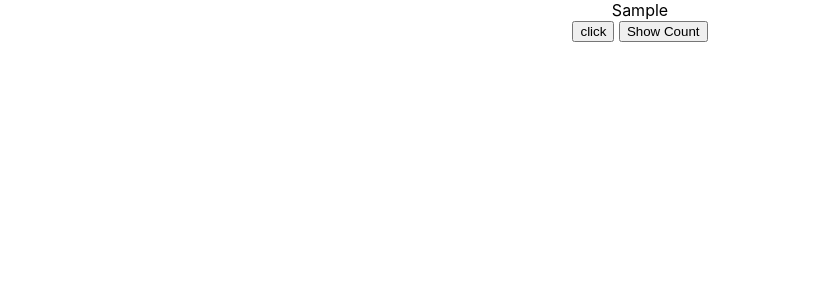
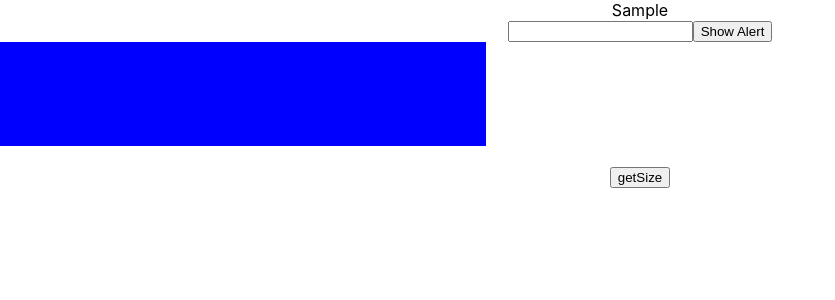
Before and after one commit to papob-boonpat/react-teach, a React (Create React App) app: page / in a window 1280 px wide. Shown: the top 300 px of the page, without its empty margins (0-835 px from the left). Built offline with nearby package versions, Linux system fonts and the light colour scheme.

Commit message:
ref html

```diff
--- a/src/Components/Sample.tsx
+++ b/src/Components/Sample.tsx
@@ -1,28 +1,34 @@
-import React, { useEffect, useRef, useState } from "react";
+import React, { useRef, useState } from "react";
 
 function Sample() {
-  const [show, setShow] = useState(false);
-  const count = useRef(0);
+  const inputRef = useRef<HTMLInputElement>(null);
+  const boxRef = useRef<HTMLDivElement>(null);
   const handleClick = () => {
-    count.current += 1;
+    alert(inputRef.current?.value);
   };
-
-  useEffect(() => {
-    console.log("update");
-  });
 
   return (
     <div>
-      Sample <br /> <button onClick={handleClick}>click</button>{" "}
+      Sample <br />
+      <input type="text" ref={inputRef} />
+      <button onClick={handleClick}>Show Alert</button>
+      <div
+        ref={boxRef}
+        style={{
+          backgroundColor: "blue",
+          height: Math.random() * 300,
+          width: Math.random() * 1000,
+        }}
+      ></div>
+      <br />
       <button
         onClick={() => {
-          setShow((prev) => !prev);
+          console.log("height", boxRef.current?.clientHeight);
+          console.log("width", boxRef.current?.clientWidth);
         }}
       >
-        Show Count
+        getSize
       </button>
-      <br />
-      {show ? count.current : null}
     </div>
   );
 }
```
